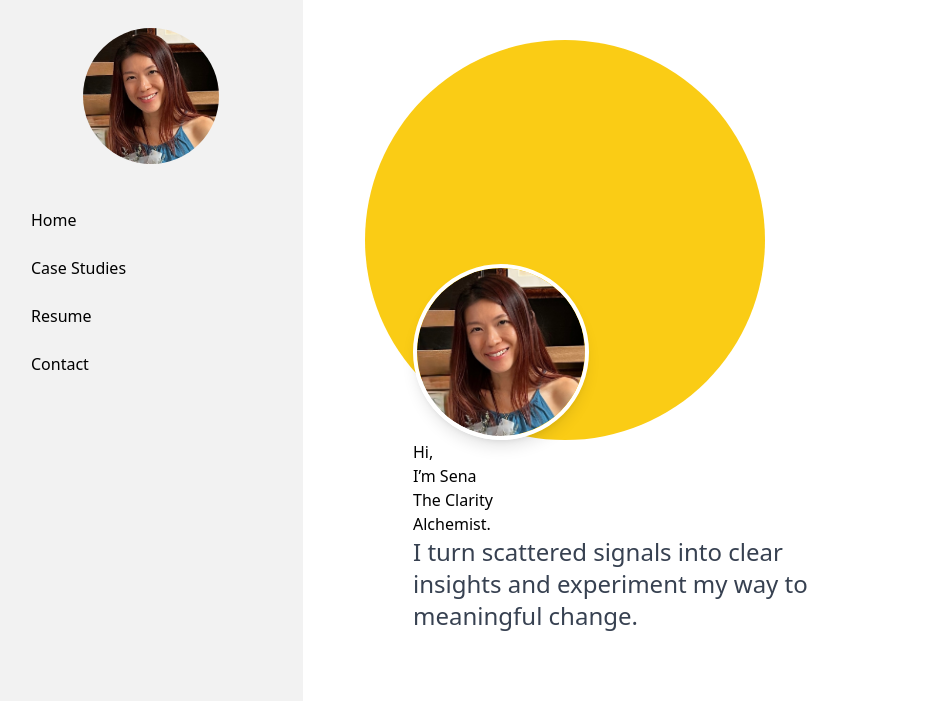
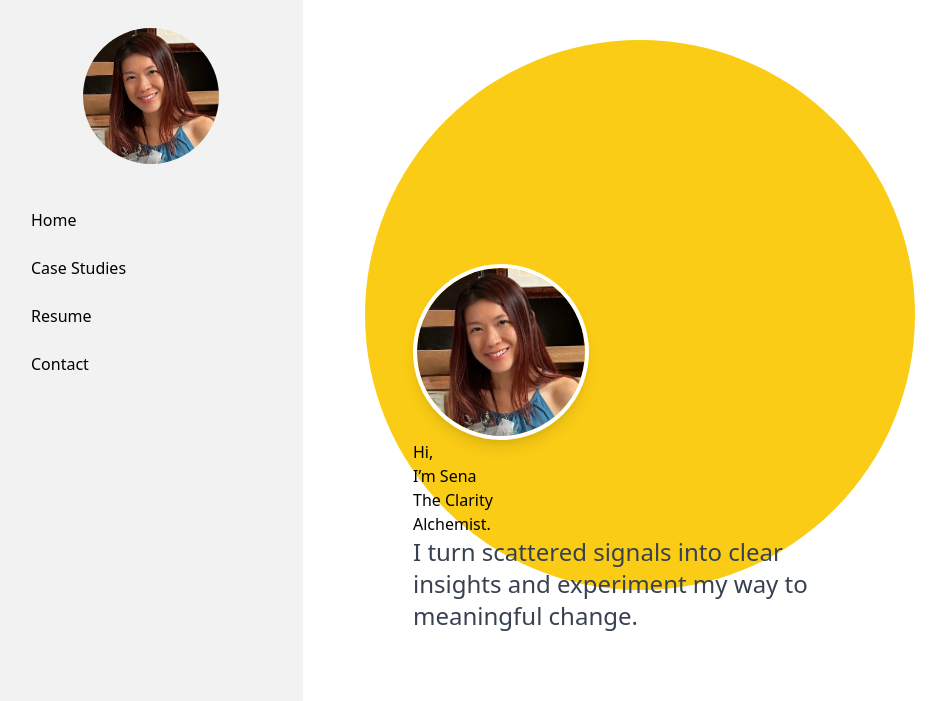
Before and after one commit to senalimlab/senalimlab-portfolio, an Astro site: page / in a window 1280 px wide. Shown: the top 701 px of the page, without its empty margins (1-947 px from the left). Built offline with nearby package versions, Linux system fonts and the light colour scheme; Astro itself is replaced by a stand-in of ours.

Commit message:
Update index.astro

```diff
--- a/src/pages/index.astro
+++ b/src/pages/index.astro
@@ -10,7 +10,7 @@ import BaseLayout from "../layouts/BaseLayout.astro";
   <!-- Big Yellow Shape (cropped circle) -->
 <!---translate-x-1/3 -translate-y-1/3-->
 <!--md:w-[550px] md:h-[550px]-->
-  <div class="absolute top-0 left-0 w-[400px] h-[400px]  bg-yellow-400 rounded-full"></div>
+  <div class="absolute top-0 left-0 w-[400px] h-[400px] md:w-[550px] md:h-[550px] bg-yellow-400 rounded-full"></div>
 
   <!-- Content Wrapper -->
 <!-- space-y-8 z-10"-->
```
